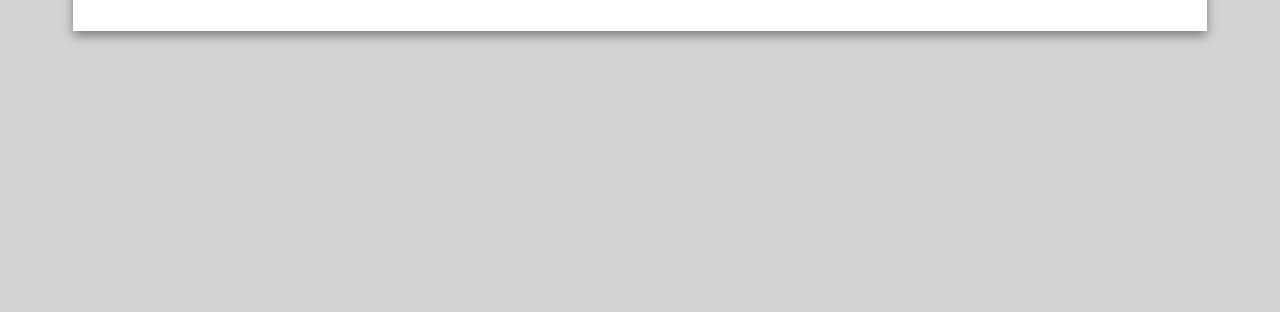
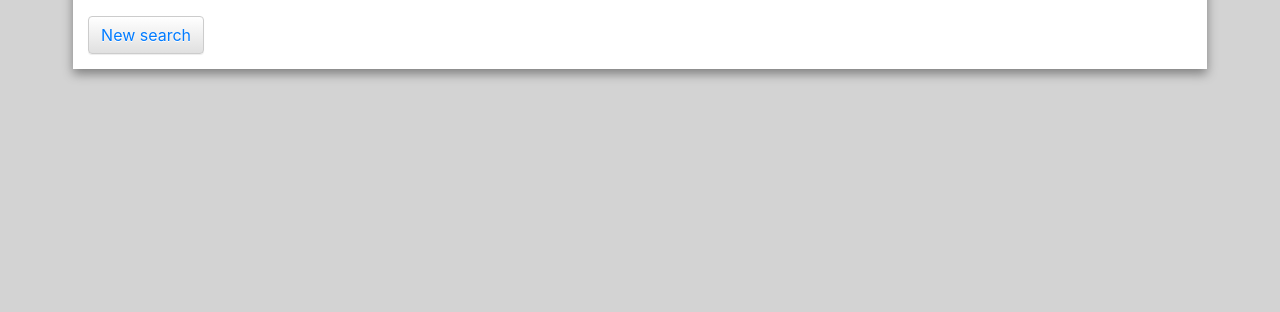
Before and after one commit to OneStone2/HackUPC, a Python web app: template flask/templates/results.html in a window 1280 px wide. Shown: the part 415-727 px from the top of the page. Run offline with Jinja, Linux system fonts and the light colour scheme; the template is opened without the code that fills it, so the values that code supplies are empty; some libraries are stand-ins or nearby versions.

Commit message:
You can go back after doing a query

```diff
--- a/flask/routes.py
+++ b/flask/routes.py
@@ -66,7 +66,7 @@ def compute():
     if city4 !="":
         intervals_parsed.append(days4)
         aeroports_parsed.append(city4)
-
+    print(intervals_parsed,aeroports_parsed)
     inici, final = [], []
 
 
--- a/flask/templates/results.html
+++ b/flask/templates/results.html
@@ -92,4 +92,5 @@ function initMap() {
         </tbody>
     </table>
 </div>
+<a class="btn btn-default" href="/input">New search</a>
 {% endblock %}
```
